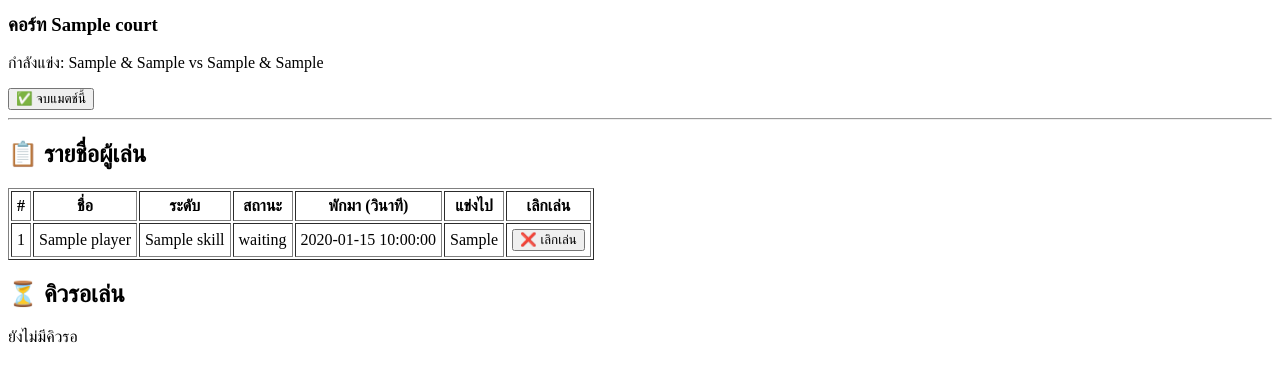
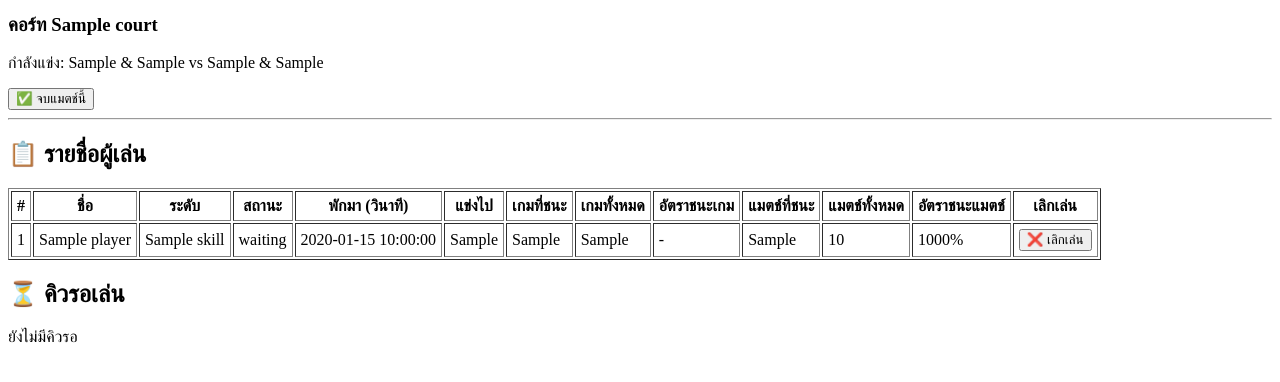
Before and after one commit to CHIRANONT/-, a Flask app: template templates/home.html in a window 1280 px wide. Shown: the part 154-536 px from the top of the page. Run offline with Flask 3, Linux system fonts and the light colour scheme; the template is opened without the code that fills it: most values are stand-ins (such as "Sample title", 1, 10 or a date in 2020).

Commit message:
Update home.html

```diff
--- a/templates/home.html
+++ b/templates/home.html
@@ -46,6 +46,12 @@
             <th>สถานะ</th>
             <th>พักมา (วินาที)</th>
             <th>แข่งไป</th>
+            <th>เกมที่ชนะ</th>
+            <th>เกมทั้งหมด</th>
+            <th>อัตราชนะเกม</th>
+            <th>แมตช์ที่ชนะ</th>
+            <th>แมตช์ทั้งหมด</th>
+            <th>อัตราชนะแมตช์</th>
             <th>เลิกเล่น</th>
         </tr>
         {% for p in players %}
@@ -56,6 +62,24 @@
                 <td>{{ p.status }}</td>
                 <td>{{ p.rest_time }}</td>
                 <td>{{ p.matches_played }}</td>
+                <td>{{ p.games_won|default(0) }}</td>
+                <td>{{ p.games_played|default(0) }}</td>
+                <td>
+                    {% if p.games_played > 0 %}
+                        {{ '%.0f'|format(p.games_won / p.games_played * 100) }}%
+                    {% else %}
+                        -
+                    {% endif %}
+                </td>
+                <td>{{ p.match_wins|default(0) }}</td>
+                <td>{{ p.match_total|default(0) }}</td>
+                <td>
+                    {% if p.match_total > 0 %}
+                        {{ '%.0f'|format(p.match_wins / p.match_total * 100) }}%
+                    {% else %}
+                        -
+                    {% endif %}
+                </td>
                 <td>
                     {% if p.status != 'done' %}
                         <form method="POST" action="{{ url_for('mark_done', player_name=p.name) }}">
```
